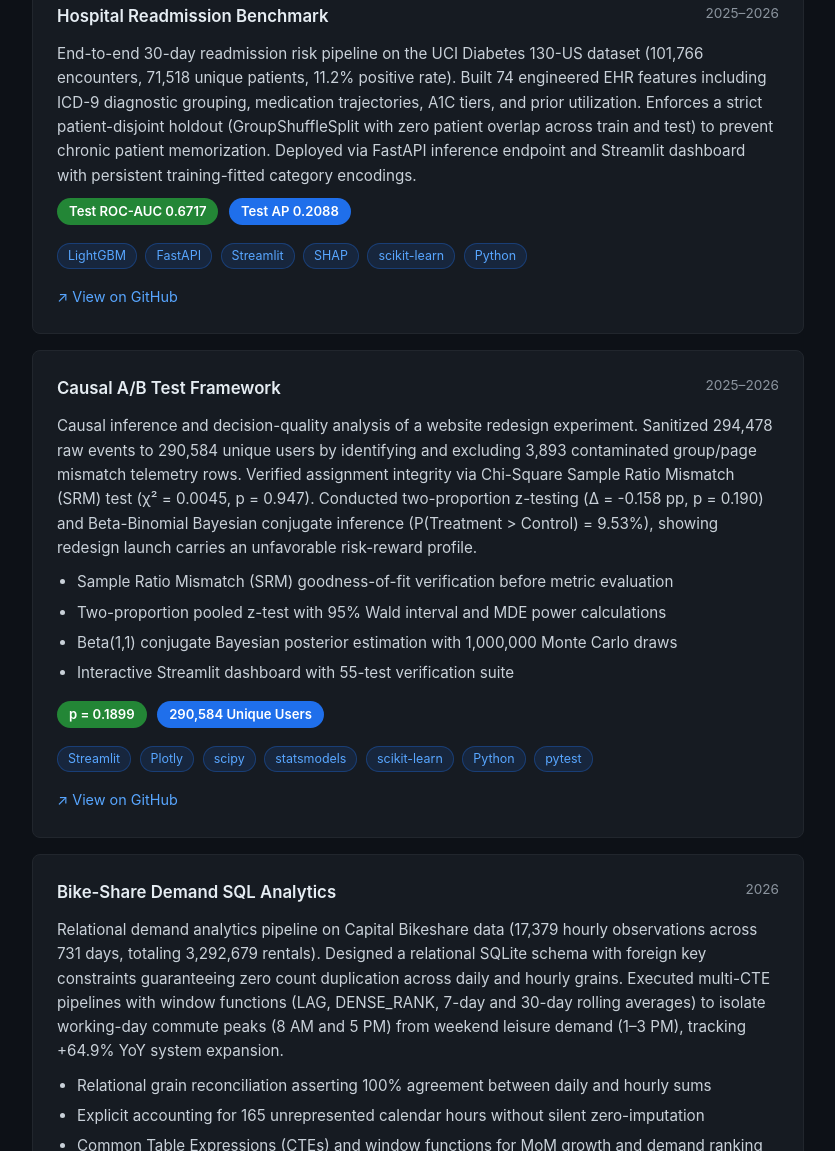
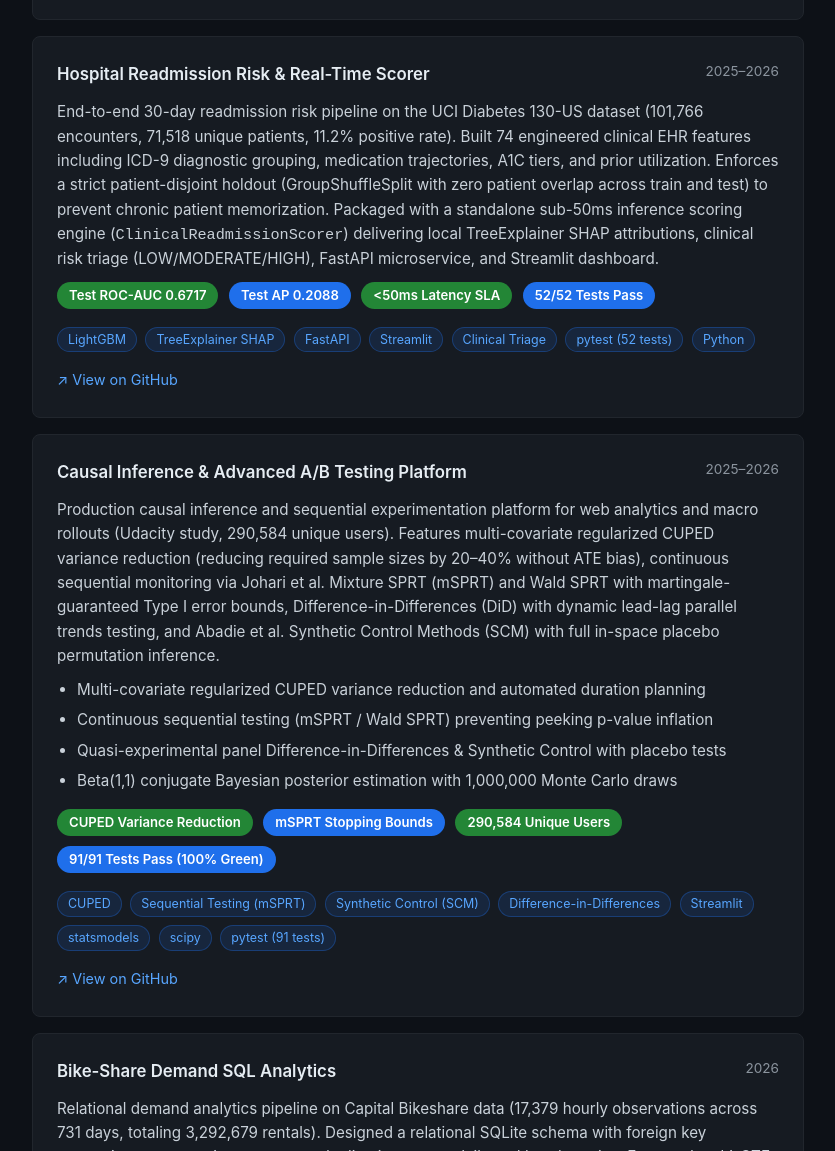
Before and after one commit to danielbandy1/danielbandy1.github.io, a plain HTML site: page index.html in a window 1280 px wide. Shown: the part 4382-5533 px from the top of the page, without its empty margins (222-1057 px from the left). Drawn offline with Linux system fonts and the light colour scheme.

Commit message:
feat(portfolio): showcase S6E11 v4, production causal inference platform, and hospital readmission scorer
GEMINI

```diff
--- a/index.html
+++ b/index.html
@@ -450,11 +450,11 @@
       </div>
       <p>
         End-to-end competitive ML pipeline on 1M transactions (700K train, 300K test) predicting credit card fraud under extreme class imbalance (~0.5% fraud rate).
-        Engineered kinematic travel velocity (Haversine distance over elapsed time), behavioral amount z-scores, and 2D target encodings with Laplace smoothing.
-        Trained a heterogeneous 5-fold Stratified ensemble—LightGBM (leaf-wise), XGBoost (depth-wise), and CatBoost (symmetric oblivious trees)—stacked via a logistic regression meta-learner on the University of Kentucky HPC cluster (16 AMD EPYC cores, SLURM).
+        Engineered kinematic travel velocity (Haversine distance over elapsed time), behavioral amount z-scores, dual-smoothed Bayesian target encodings (&lambda; = 15, 60), and non-linear composite risk indices.
+        Trained a heterogeneous 5-fold Stratified ensemble—LightGBM (leaf-wise), XGBoost (depth-wise), and CatBoost (symmetric oblivious trees)—stacked via a 4-way meta-learner (SLSQP, Rank Average, Logistic Meta-Learner, Ridge) on the University of Kentucky HPC cluster (16 AMD EPYC cores, SLURM).
       </p>
-      <span class="stat">0.9462 OOF AUC</span>
-      <span class="stat">0.5076 PR-AUC</span>
+      <span class="stat">0.9460 OOF AUC</span>
+      <span class="stat">0.5066 PR-AUC</span>
       <span class="stat gold">Rank 794 / 938</span>
       <span class="stat blue">1M Records · 16 Cores HPC</span>
       <div style="margin-top: 14px;">
@@ -462,7 +462,7 @@
         <span class="badge">XGBoost</span>
         <span class="badge">CatBoost</span>
         <span class="badge">Logistic Stacking</span>
-        <span class="badge">Kinematic Velocity</span>
+        <span class="badge">Bayesian Target Encoding</span>
         <span class="badge">HPC / SLURM</span>
         <span class="badge">Python</span>
       </div>
@@ -527,25 +527,29 @@
 
     <div class="card">
       <div class="card-header">
-        <h3>Hospital Readmission Benchmark</h3>
+        <h3>Hospital Readmission Risk &amp; Real-Time Scorer</h3>
         <span class="meta">2025–2026</span>
       </div>
       <p>
         End-to-end 30-day readmission risk pipeline on the UCI Diabetes 130-US dataset
-        (101,766 encounters, 71,518 unique patients, 11.2% positive rate). Built 74 engineered EHR features
+        (101,766 encounters, 71,518 unique patients, 11.2% positive rate). Built 74 engineered clinical EHR features
         including ICD-9 diagnostic grouping, medication trajectories, A1C tiers, and prior utilization.
         Enforces a strict patient-disjoint holdout (GroupShuffleSplit with zero patient overlap across
-        train and test) to prevent chronic patient memorization. Deployed via FastAPI inference endpoint
-        and Streamlit dashboard with persistent training-fitted category encodings.
+        train and test) to prevent chronic patient memorization. Packaged with a standalone sub-50ms inference
+        scoring engine (<code>ClinicalReadmissionScorer</code>) delivering local TreeExplainer SHAP attributions,
+        clinical risk triage (LOW/MODERATE/HIGH), FastAPI microservice, and Streamlit dashboard.
       </p>
       <span class="stat">Test ROC-AUC 0.6717</span>
       <span class="stat blue">Test AP 0.2088</span>
+      <span class="stat">&lt;50ms Latency SLA</span>
+      <span class="stat blue">52/52 Tests Pass</span>
       <div style="margin-top: 14px;">
         <span class="badge">LightGBM</span>
+        <span class="badge">TreeExplainer SHAP</span>
         <span class="badge">FastAPI</span>
         <span class="badge">Streamlit</span>
-        <span class="badge">SHAP</span>
-        <span class="badge">scikit-learn</span>
+        <span class="badge">Clinical Triage</span>
+        <span class="badge">pytest (52 tests)</span>
         <span class="badge">Python</span>
       </div>
       <a href="https://github.com/danielbandy1/hospital-readmission" target="_blank" style="display:inline-block; margin-top: 12px; font-size: 0.9rem;">↗ View on GitHub</a>
@@ -553,33 +557,34 @@
 
     <div class="card">
       <div class="card-header">
-        <h3>Causal A/B Test Framework</h3>
+        <h3>Causal Inference &amp; Advanced A/B Testing Platform</h3>
         <span class="meta">2025–2026</span>
       </div>
       <p>
-        Causal inference and decision-quality analysis of a website redesign experiment.
-        Sanitized 294,478 raw events to 290,584 unique users by identifying and excluding 3,893
-        contaminated group/page mismatch telemetry rows. Verified assignment integrity via Chi-Square
-        Sample Ratio Mismatch (SRM) test (&chi;&sup2; = 0.0045, p = 0.947). Conducted two-proportion
-        z-testing (&Delta; = -0.158 pp, p = 0.190) and Beta-Binomial Bayesian conjugate inference
-        (P(Treatment &gt; Control) = 9.53%), showing redesign launch carries an unfavorable risk-reward profile.
+        Production causal inference and sequential experimentation platform for web analytics and macro rollouts (Udacity study, 290,584 unique users).
+        Features multi-covariate regularized CUPED variance reduction (reducing required sample sizes by 20–40% without ATE bias),
+        continuous sequential monitoring via Johari et al. Mixture SPRT (mSPRT) and Wald SPRT with martingale-guaranteed Type I error bounds,
+        Difference-in-Differences (DiD) with dynamic lead-lag parallel trends testing, and Abadie et al. Synthetic Control Methods (SCM) with full in-space placebo permutation inference.
       </p>
       <ul style="margin-top: 10px;">
-        <li>Sample Ratio Mismatch (SRM) goodness-of-fit verification before metric evaluation</li>
-        <li>Two-proportion pooled z-test with 95% Wald interval and MDE power calculations</li>
+        <li>Multi-covariate regularized CUPED variance reduction and automated duration planning</li>
+        <li>Continuous sequential testing (mSPRT / Wald SPRT) preventing peeking p-value inflation</li>
+        <li>Quasi-experimental panel Difference-in-Differences &amp; Synthetic Control with placebo tests</li>
         <li>Beta(1,1) conjugate Bayesian posterior estimation with 1,000,000 Monte Carlo draws</li>
-        <li>Interactive Streamlit dashboard with 55-test verification suite</li>
       </ul>
-      <span class="stat">p = 0.1899</span>
-      <span class="stat blue">290,584 Unique Users</span>
+      <span class="stat">CUPED Variance Reduction</span>
+      <span class="stat blue">mSPRT Stopping Bounds</span>
+      <span class="stat">290,584 Unique Users</span>
+      <span class="stat blue">91/91 Tests Pass (100% Green)</span>
       <div style="margin-top: 14px;">
+        <span class="badge">CUPED</span>
+        <span class="badge">Sequential Testing (mSPRT)</span>
+        <span class="badge">Synthetic Control (SCM)</span>
+        <span class="badge">Difference-in-Differences</span>
         <span class="badge">Streamlit</span>
-        <span class="badge">Plotly</span>
+        <span class="badge">statsmodels</span>
         <span class="badge">scipy</span>
-        <span class="badge">statsmodels</span>
-        <span class="badge">scikit-learn</span>
-        <span class="badge">Python</span>
-        <span class="badge">pytest</span>
+        <span class="badge">pytest (91 tests)</span>
       </div>
       <a href="https://github.com/danielbandy1/causal-ab-test" target="_blank" style="display:inline-block; margin-top: 12px; font-size: 0.9rem;">↗ View on GitHub</a>
     </div>
```
